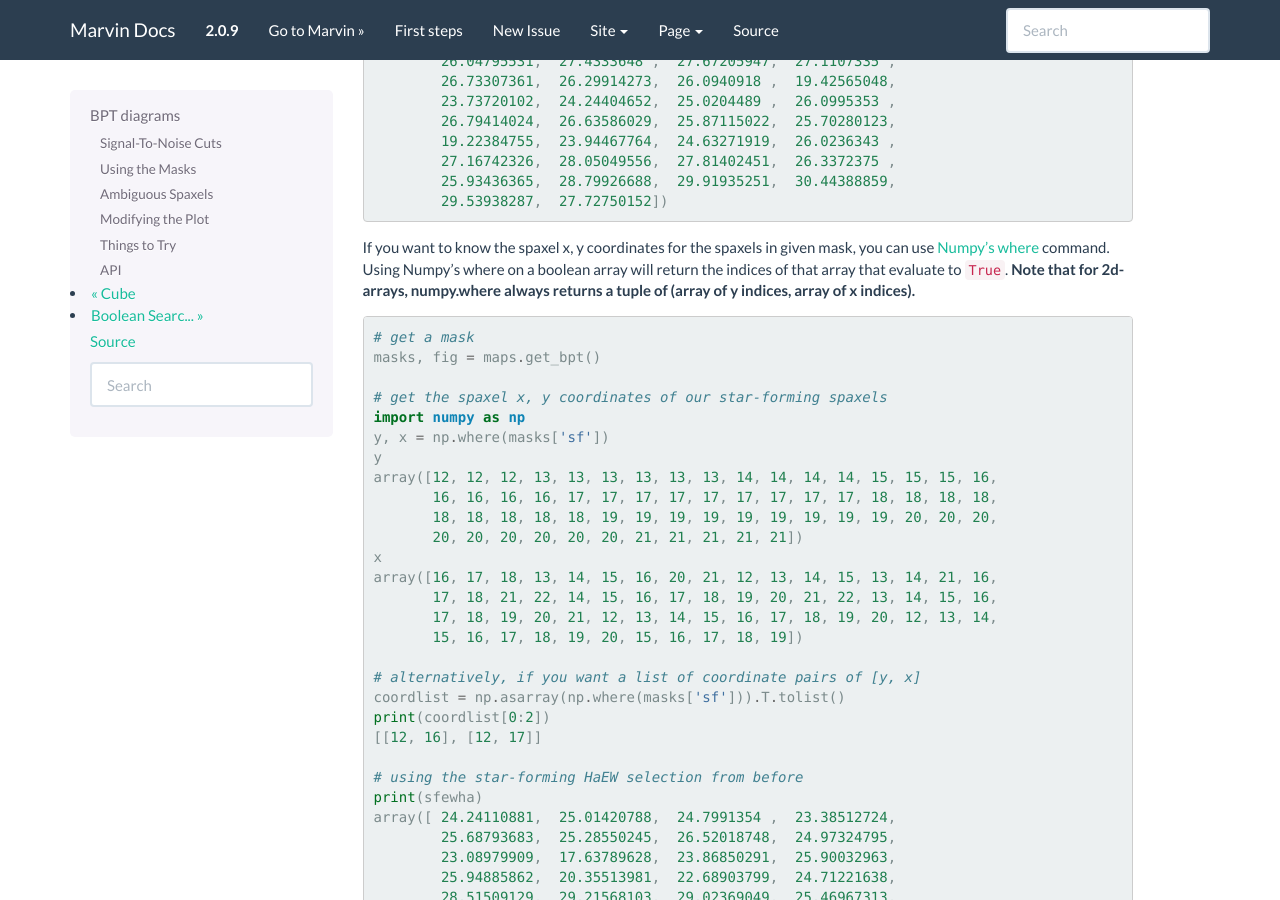
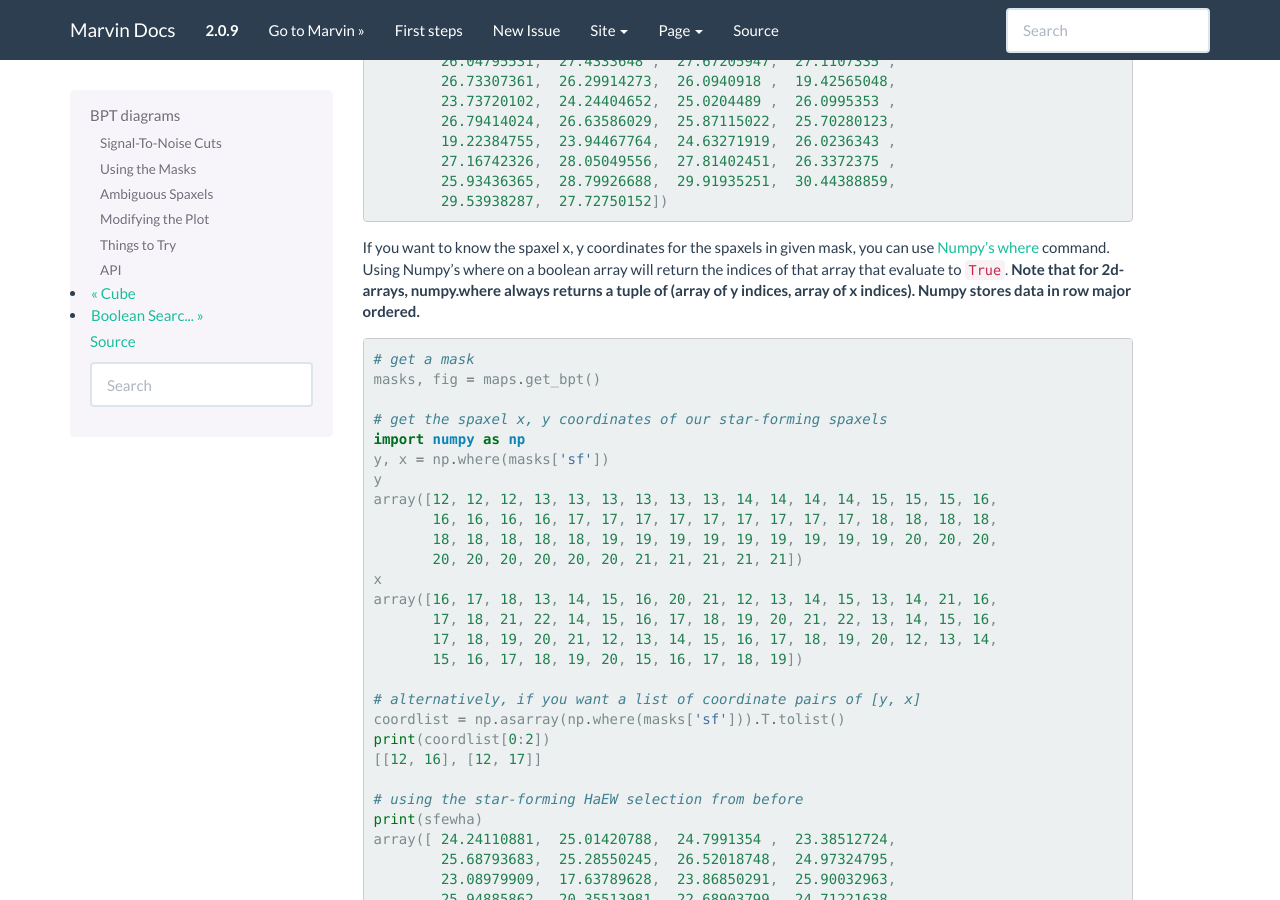
Before and after one commit to sdss/marvin, a Sphinx documentation site: the page built from docs/sphinx/tools/bpt.rst, in a window 1280 px wide and 900 px high, scrolled down 2682 px. Built offline with Sphinx 7.4.7, drawn with Linux system fonts in a browser that asks for light colours; pages that are not in the unit, such as notebooks, are missing from menus; the version number is read from the project's files by our own code.

Commit message:
tweak to bpt doc

```diff
--- a/docs/sphinx/tools/bpt.rst
+++ b/docs/sphinx/tools/bpt.rst
@@ -130,7 +130,7 @@ Marvin always returns the BPT classifications as masks.  These masks are boolean
             25.93436365,  28.79926688,  29.91935251,  30.44388859,
             29.53938287,  27.72750152])
 
-If you want to know the spaxel x, y coordinates for the spaxels in given mask, you can use `Numpy's where <https://docs.scipy.org/doc/numpy/reference/generated/numpy.where.html>`_ command.  Using Numpy's where on a boolean array will return the indices of that array that evaluate to ``True``. **Note that for 2d-arrays, numpy.where always returns a tuple of (array of y indices, array of x indices).**
+If you want to know the spaxel x, y coordinates for the spaxels in given mask, you can use `Numpy's where <https://docs.scipy.org/doc/numpy/reference/generated/numpy.where.html>`_ command.  Using Numpy's where on a boolean array will return the indices of that array that evaluate to ``True``. **Note that for 2d-arrays, numpy.where always returns a tuple of (array of y indices, array of x indices).  Numpy stores data in row major ordered.**
 
 ::
 
```
